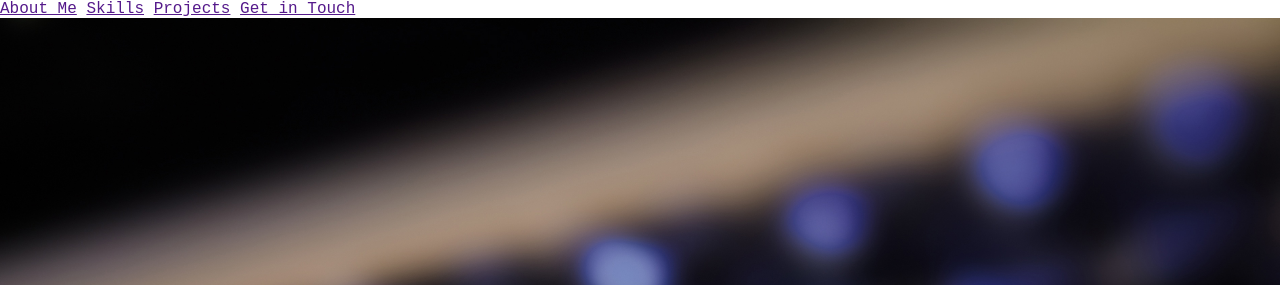
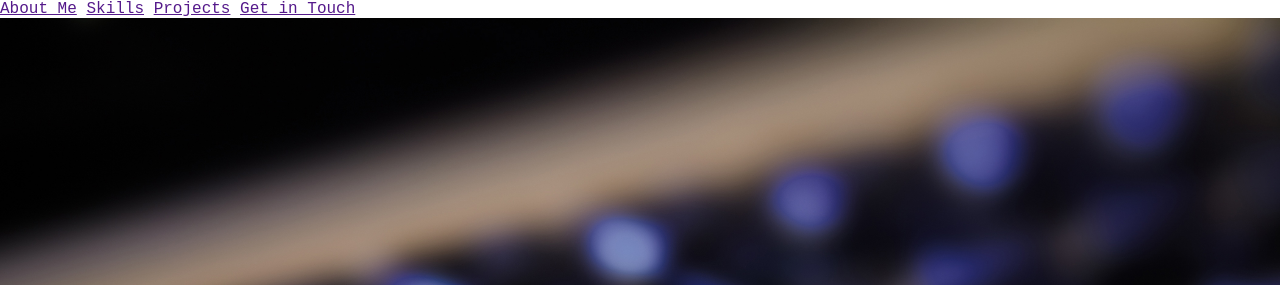
Before and after one commit to eric-mahasi/project, a plain HTML site: page index.html in a window 1280 px wide. Shown: the top 285 px of the page. Drawn offline with Linux system fonts and the light colour scheme.

Commit message:
Resize hero image

```diff
--- a/styles.css
+++ b/styles.css
@@ -8,7 +8,7 @@ nav{
 
 .hero-image{
     background-image: url("technology.jpg");
-    height: 1000px;
+    height: 900px;
     background-position: center;
     background-repeat: no-repeat;
     background-size: cover;
```
